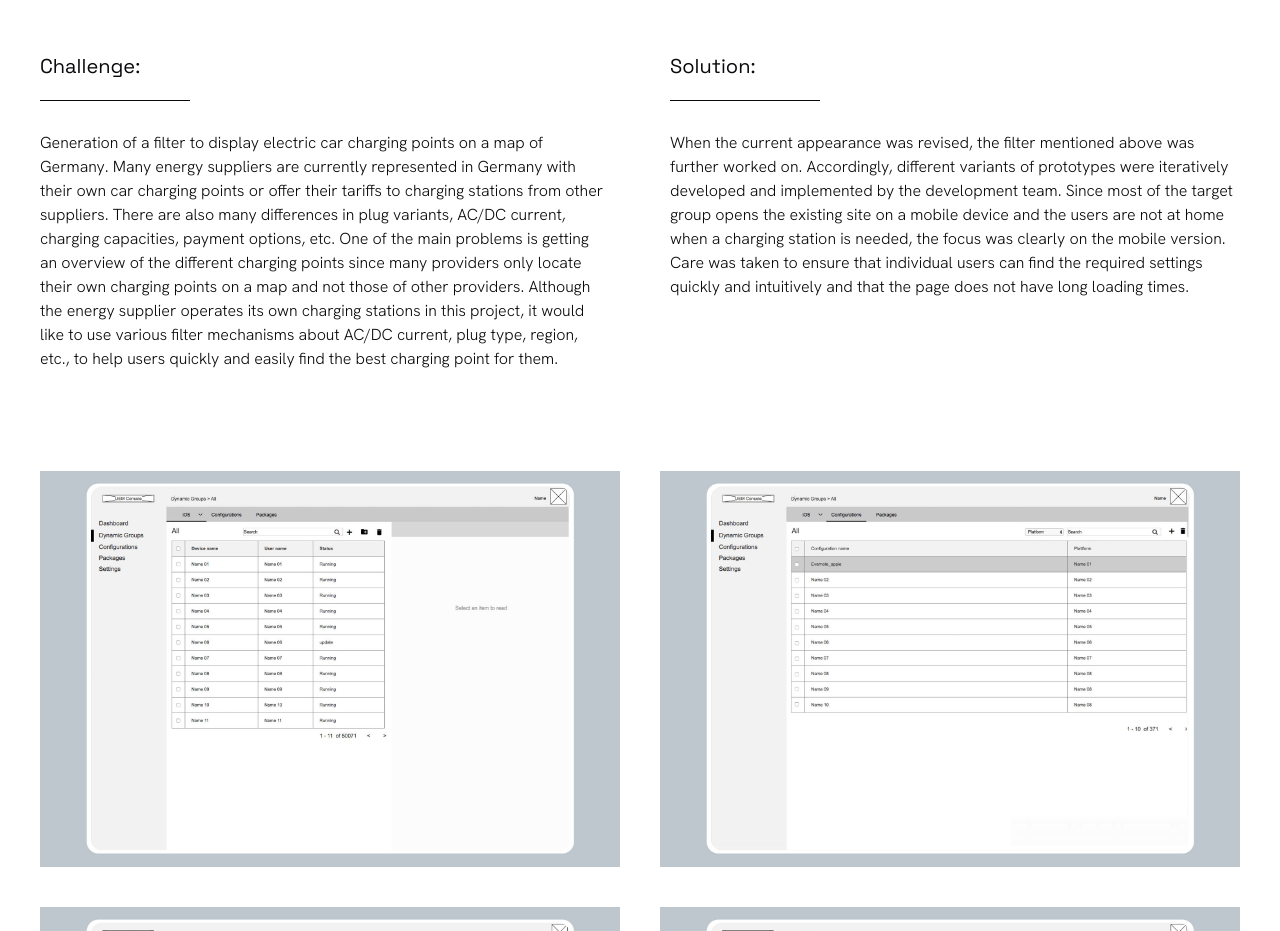
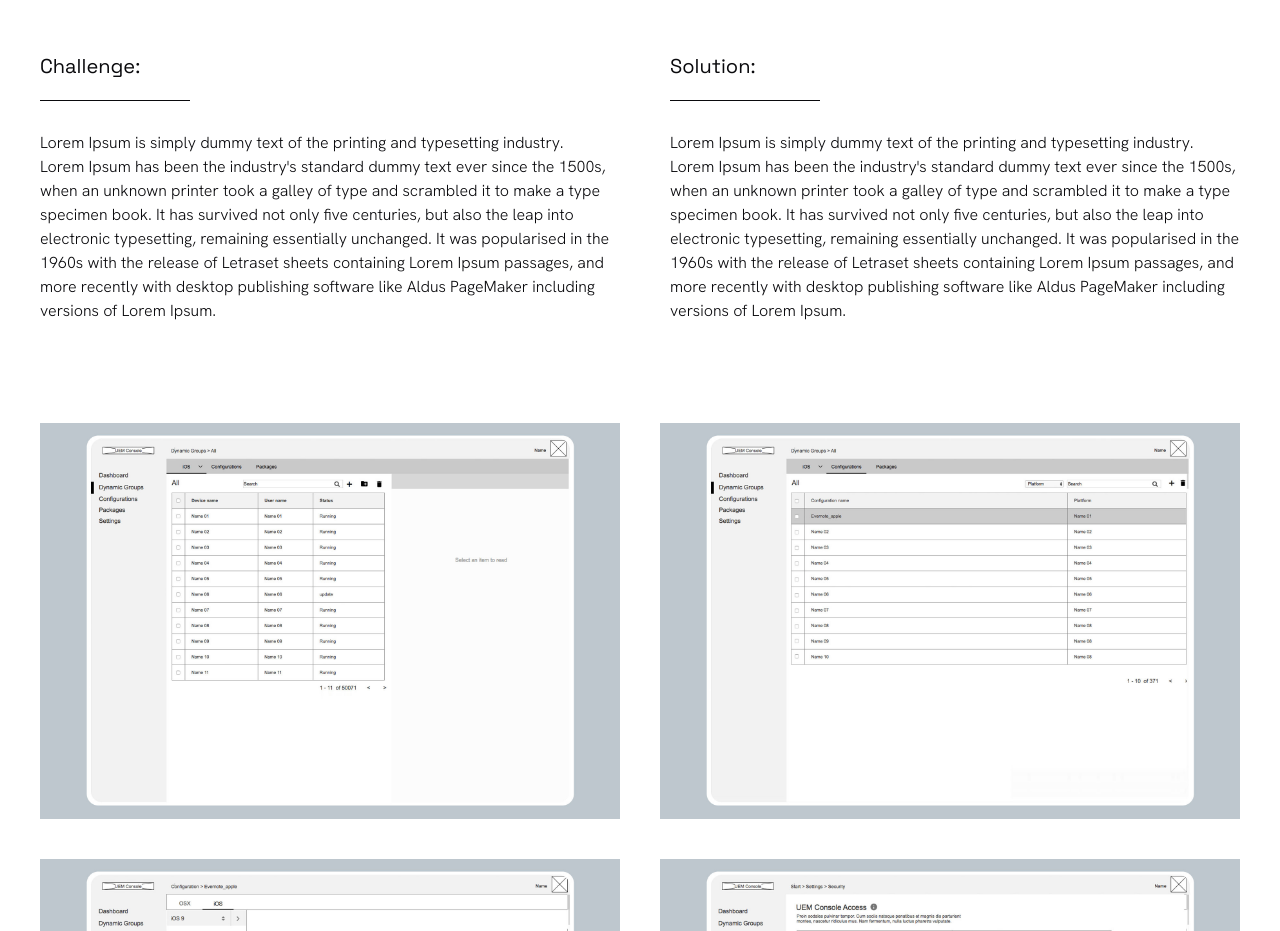
Before and after one commit to markus755/pixel-industry-portfolio, a plain HTML site: page projects/uem.html in a window 1280 px wide. Shown: the part 1200-2131 px from the top of the page. Drawn offline with Linux system fonts and the light colour scheme.

Commit message:
Update uem.html

```diff
--- a/projects/uem.html
+++ b/projects/uem.html
@@ -32,12 +32,12 @@
         <section class="project-two-columns">
             <div class="project-column animate-slide-left">
                 <h2>Challenge:</h2>
-                <p>Generation of a filter to display electric car charging points on a map of Germany. Many energy suppliers are currently represented in Germany with their own car charging points or offer their tariffs to charging stations from other suppliers. There are also many differences in plug variants, AC/DC current, charging capacities, payment options, etc. One of the main problems is getting an overview of the different charging points since many providers only locate their own charging points on a map and not those of other providers. Although the energy supplier operates its own charging stations in this project, it would like to use various filter mechanisms about AC/DC current, plug type, region, etc., to help users quickly and easily find the best charging point for them.</p>
+                <p>Lorem Ipsum is simply dummy text of the printing and typesetting industry. Lorem Ipsum has been the industry's standard dummy text ever since the 1500s, when an unknown printer took a galley of type and scrambled it to make a type specimen book. It has survived not only five centuries, but also the leap into electronic typesetting, remaining essentially unchanged. It was popularised in the 1960s with the release of Letraset sheets containing Lorem Ipsum passages, and more recently with desktop publishing software like Aldus PageMaker including versions of Lorem Ipsum.</p>
             </div>
 
             <div class="project-column animate-slide-right">
                 <h2>Solution:</h2>
-                <p>When the current appearance was revised, the filter mentioned above was further worked on. Accordingly, different variants of prototypes were iteratively developed and implemented by the development team. Since most of the target group opens the existing site on a mobile device and the users are not at home when a charging station is needed, the focus was clearly on the mobile version. Care was taken to ensure that individual users can find the required settings quickly and intuitively and that the page does not have long loading times.</p>
+                <p>Lorem Ipsum is simply dummy text of the printing and typesetting industry. Lorem Ipsum has been the industry's standard dummy text ever since the 1500s, when an unknown printer took a galley of type and scrambled it to make a type specimen book. It has survived not only five centuries, but also the leap into electronic typesetting, remaining essentially unchanged. It was popularised in the 1960s with the release of Letraset sheets containing Lorem Ipsum passages, and more recently with desktop publishing software like Aldus PageMaker including versions of Lorem Ipsum.</p>
             </div>
         </section>
 
```
